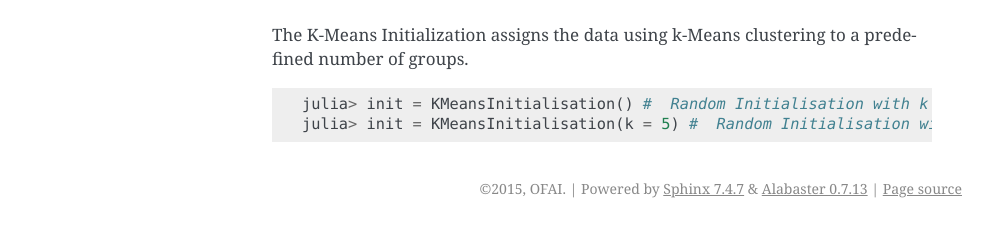
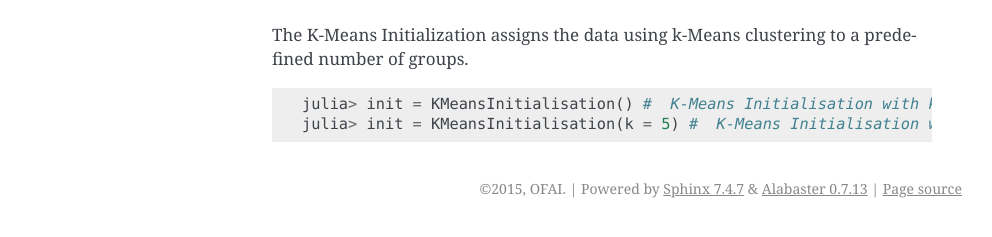
Before and after one commit to trappmartin/BNP.jl, a Sphinx documentation site: the page built from doc/source/initialisation.rst, in a window 1280 px wide. Shown: the part 611-848 px from the top of the page, without its empty margins (148-1140 px from the left). Built offline with Sphinx 7.4.7, drawn with Linux system fonts in a browser that asks for light colours; formulas are drawn with MathJax 3; pages that are not in the unit, such as notebooks, are missing from menus.

Commit message:
doc update again

```diff
--- a/doc/source/initialisation.rst
+++ b/doc/source/initialisation.rst
@@ -32,5 +32,5 @@ The K-Means Initialization assigns the data using k-Means clustering to a predef
 
 .. code-block:: julia
 
-    julia> init = KMeansInitialisation() #  Random Initialisation with k = 2
-    julia> init = KMeansInitialisation(k = 5) #  Random Initialisation with k = 5
+    julia> init = KMeansInitialisation() #  K-Means Initialisation with k = 2
+    julia> init = KMeansInitialisation(k = 5) #  K-Means Initialisation with k = 5
```
Also changed, not shown: doc/source/distributions.rst (+10 -0 lines).
